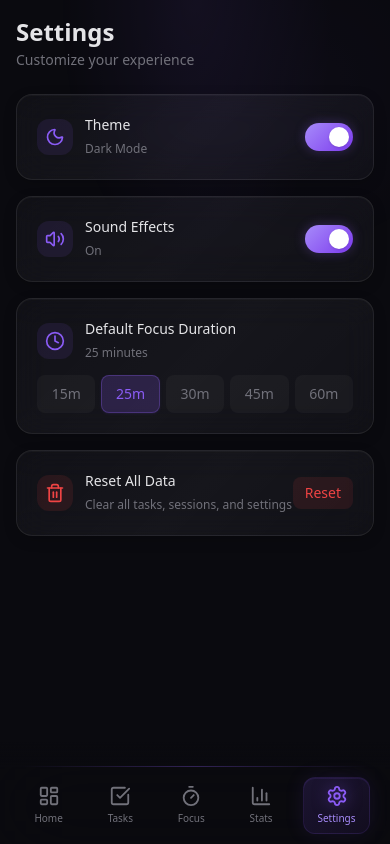
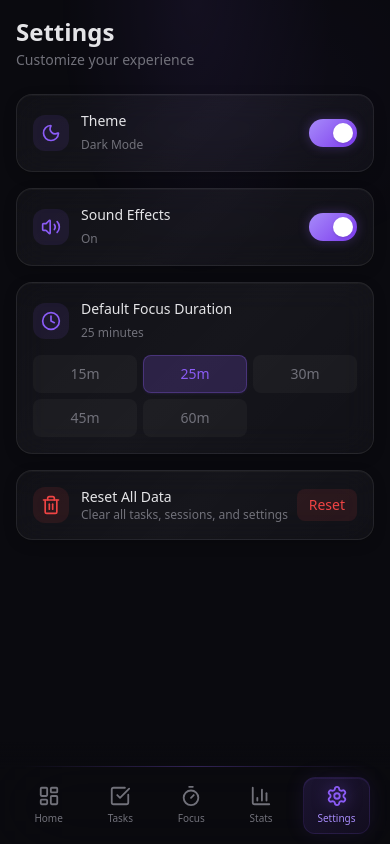
Before and after one commit to deusalter/hyperfocus, a Next.js app: page /settings in a window 390 px wide. Built offline with nearby package versions, Linux system fonts and the light colour scheme.

Commit message:
fix: improve settings page responsive layout for small screens
- Change duration grid from 5 columns to 3 on mobile, 5 on sm+
- Add responsive card padding (p-4 mobile, p-5 sm+)
- Fix reset section text truncation on narrow screens
- Prevent reset button from shrinking

```diff
--- a/src/app/settings/page.tsx
+++ b/src/app/settings/page.tsx
@@ -55,7 +55,7 @@ export default function SettingsPage() {
         <motion.div
           initial={{ opacity: 0, y: 10 }}
           animate={{ opacity: 1, y: 0 }}
-          className="glass p-5"
+          className="glass p-4 sm:p-5"
         >
           <div className="flex items-center justify-between">
             <div className="flex items-center gap-3">
@@ -96,7 +96,7 @@ export default function SettingsPage() {
           initial={{ opacity: 0, y: 10 }}
           animate={{ opacity: 1, y: 0 }}
           transition={{ delay: 0.05 }}
-          className="glass p-5"
+          className="glass p-4 sm:p-5"
         >
           <div className="flex items-center justify-between">
             <div className="flex items-center gap-3">
@@ -137,7 +137,7 @@ export default function SettingsPage() {
           initial={{ opacity: 0, y: 10 }}
           animate={{ opacity: 1, y: 0 }}
           transition={{ delay: 0.1 }}
-          className="glass p-5"
+          className="glass p-4 sm:p-5"
         >
           <div className="flex items-center gap-3 mb-3">
             <div className="w-9 h-9 rounded-xl bg-accent/10 flex items-center justify-center">
@@ -148,7 +148,7 @@ export default function SettingsPage() {
               <span className="text-xs text-muted">{settings.defaultFocusDuration} minutes</span>
             </div>
           </div>
-          <div className="grid grid-cols-5 gap-1.5 sm:gap-2">
+          <div className="grid grid-cols-3 sm:grid-cols-5 gap-1.5 sm:gap-2">
             {[15, 25, 30, 45, 60].map((mins) => (
               <motion.button
                 key={mins}
@@ -179,22 +179,23 @@ export default function SettingsPage() {
           initial={{ opacity: 0, y: 10 }}
           animate={{ opacity: 1, y: 0 }}
           transition={{ delay: 0.15 }}
-          className="glass p-5"
+          className="glass p-4 sm:p-5"
         >
           <div className="flex items-center justify-between">
             <div className="flex items-center gap-3">
               <div className="w-9 h-9 rounded-xl bg-danger/10 flex items-center justify-center">
                 <Trash2 className="w-5 h-5 text-danger" />
               </div>
-              <div>
+              <div className="min-w-0">
                 <span className="text-sm font-medium block">Reset All Data</span>
-                <span className="text-xs text-muted">Clear all tasks, sessions, and settings</span>
+                <span className="text-xs text-muted block truncate sm:whitespace-normal">Clear all tasks, sessions, and settings</span>
               </div>
             </div>
             <Button
               variant="danger"
               size="sm"
               onClick={() => setShowResetConfirm(true)}
+              className="shrink-0"
             >
               Reset
             </Button>
```
